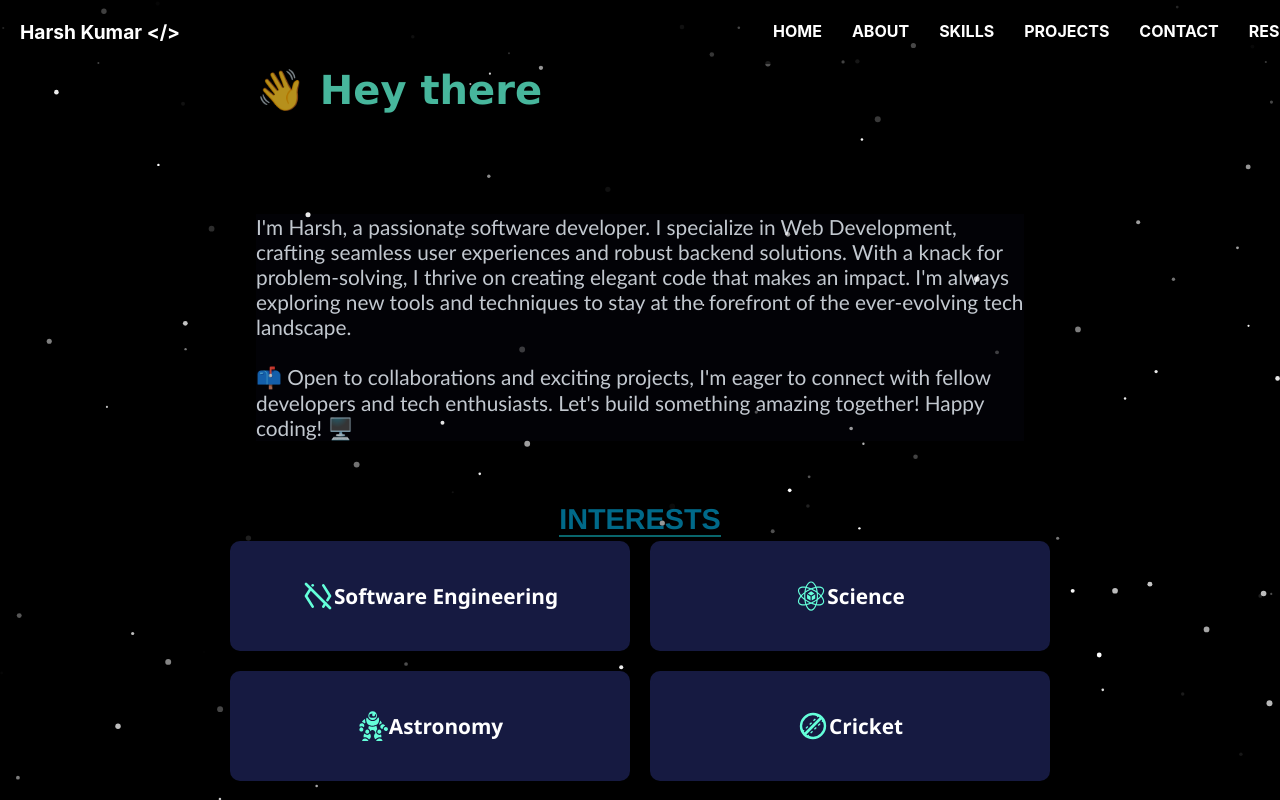
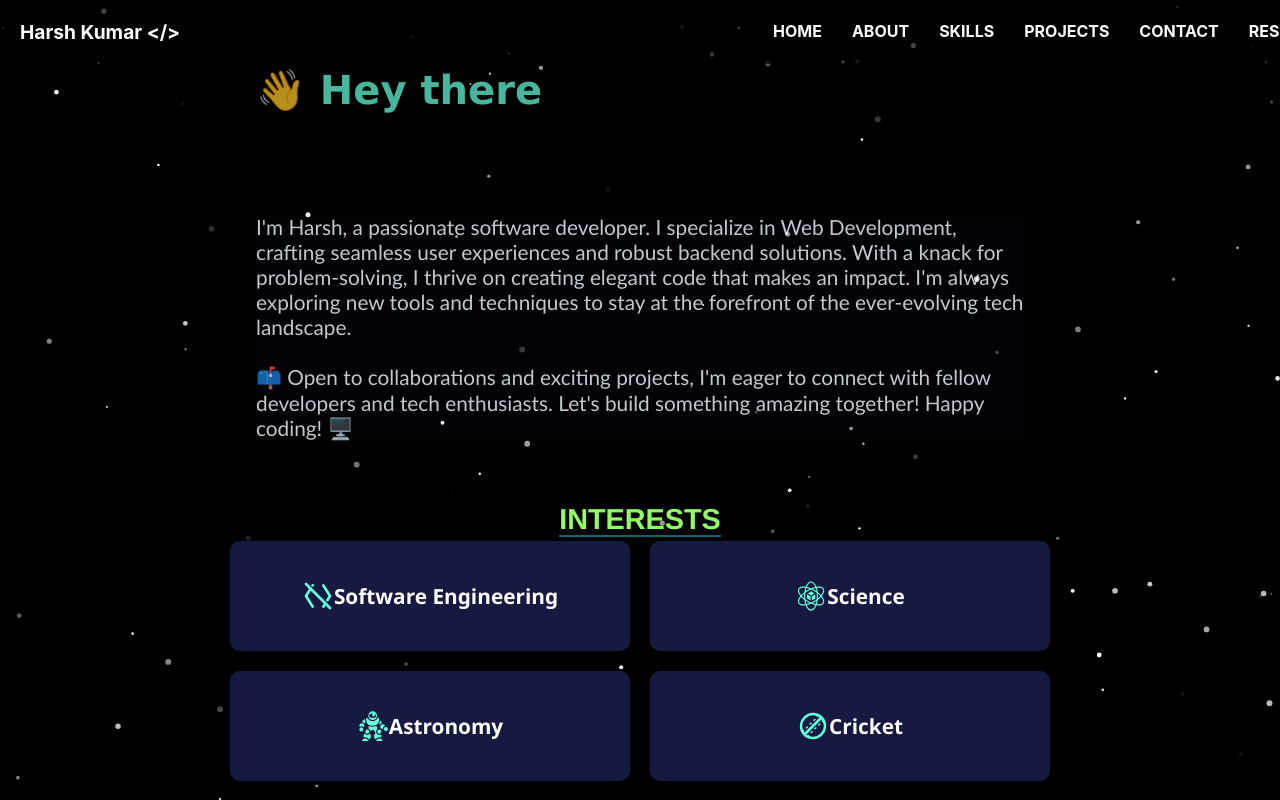
Before and after one commit to sgnhyperion/Portfolio, a React (Create React App) app: page /About in a window 1280 px wide. In both pictures the pointer is over the element "INTERESTS". Shown: the top 800 px of the page. Built offline with nearby package versions, Linux system fonts and the light colour scheme; a web font is replaced by a local one.

Commit message:
after effects added

```diff
--- a/src/About.css
+++ b/src/About.css
@@ -114,6 +114,10 @@ h2{
     background: #12cbd8;
 }
 
+#interests-heading:hover{
+    color: #90ff64;
+}
+
 #interests-heading:hover::after{
     font-weight: 1000;
     width: 100%;
--- a/src/Navbar.js
+++ b/src/Navbar.js
@@ -4,14 +4,14 @@ import './Navbar.css';
 function Navbar(){
     return(
         <div className="navbar">
-            <span id="name">Harsh Kumar &lt;/&gt;</span>
+            <span id="name"> Harsh Kumar &lt;/&gt;</span>
             <nav className="sections" >
                 <Section sec="/" text = "Home" />
                 <Section sec="/About" text = "About" />
                 <Section sec="/Skills" text = "Skills" />
                 <Section sec="/Projects" text = "Projects" />
                 <Section sec="/contacts" text = "Contact" />
-                <a href="https://drive.google.com/file/d/12OriX6OQLTtdhI0bSTPYfGY9ZsWweSkP/view?usp=sharing" target="_blank" rel="noreferrer" id="resume">Resume</a>
+                <a href= "https://drive.google.com/file/d/12OriX6OQLTtdhI0bSTPYfGY9ZsWweSkP/view?usp=sharing" target="_blank" rel="noreferrer" id="resume">Resume</a>
             </nav>
         </div>
     );
```
